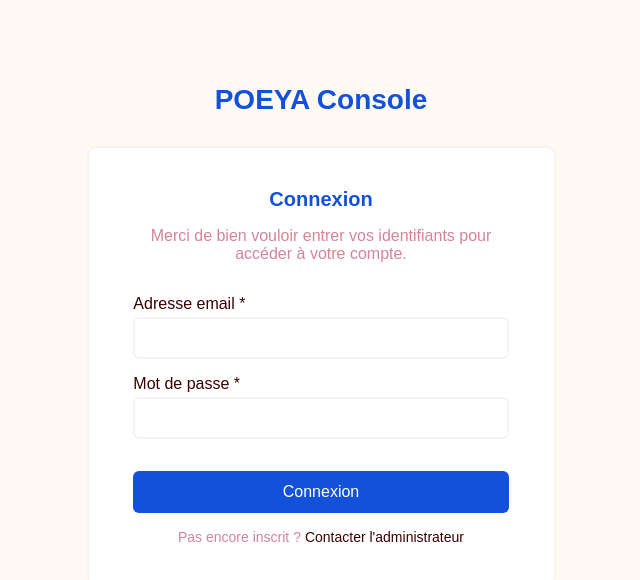
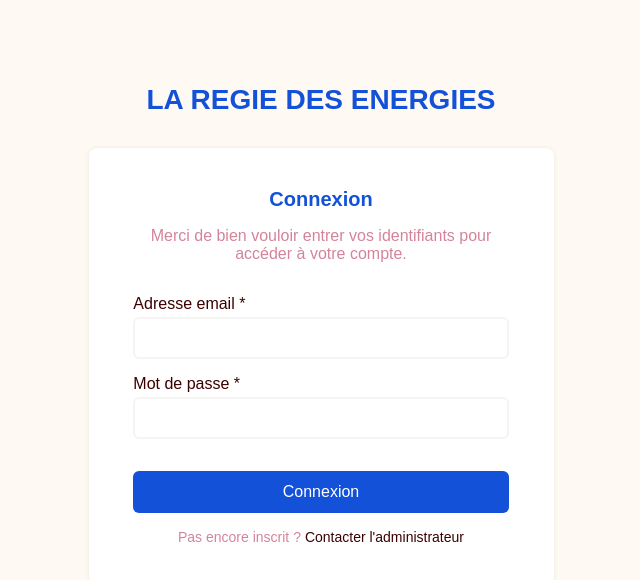
Before and after one commit to wilfriednoeltzudjom/survey-console, a React (Create React App) app: page /sign-in in a window 1280 px wide. Shown: the top 580 px of the page, without its empty margins (319-959 px from the left). Built offline with nearby package versions, Linux system fonts and the light colour scheme; a web font is replaced by a local one.

Commit message:
feat: update app name

```diff
--- a/public/index.html
+++ b/public/index.html
@@ -11,7 +11,7 @@
     <meta name="description" content="Web site created using create-react-app" />
     <link rel="apple-touch-icon" href="%PUBLIC_URL%/logo192.png" />
     <link rel="manifest" href="%PUBLIC_URL%/manifest.json" />
-    <title>POEYA Console | Home</title>
+    <title>LA REGIE DES ENERGIES | Console</title>
   </head>
   <body>
     <noscript>You need to enable JavaScript to run this app.</noscript>
--- a/src/_helpers/labels/common.js
+++ b/src/_helpers/labels/common.js
@@ -1,6 +1,6 @@
 import { LANGUAGES } from '../enums';
 
-export const LABEL_APP_NAME = 'POEYA Console';
+export const LABEL_APP_NAME = 'LA REGIE DES ENERGIES';
 
 export function LABEL_ADDED_AT({ language = LANGUAGES.FR } = {}) {
   return { EN: 'Added on', FR: 'Ajouté le' }[language];
--- a/src/components/helpers/layout/header/Header.js
+++ b/src/components/helpers/layout/header/Header.js
@@ -33,7 +33,7 @@ export function Header() {
     <HeaderStyled>
       <main>
         <section>
-          <Text>POEYA Console</Text>
+          <Text>LA REGIE DES ENERGIES</Text>
           <Breadcrumb />
         </section>
 
```
